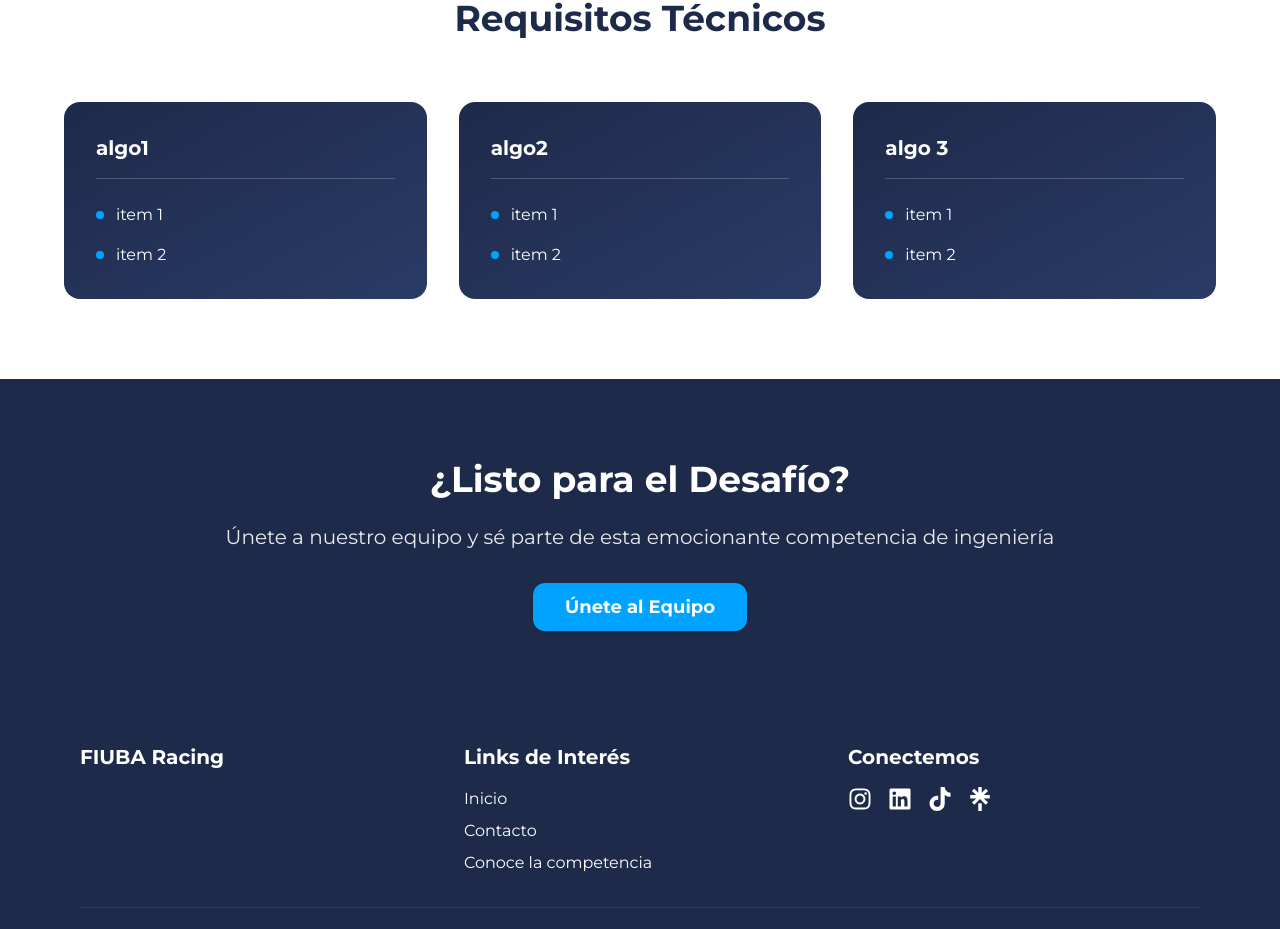
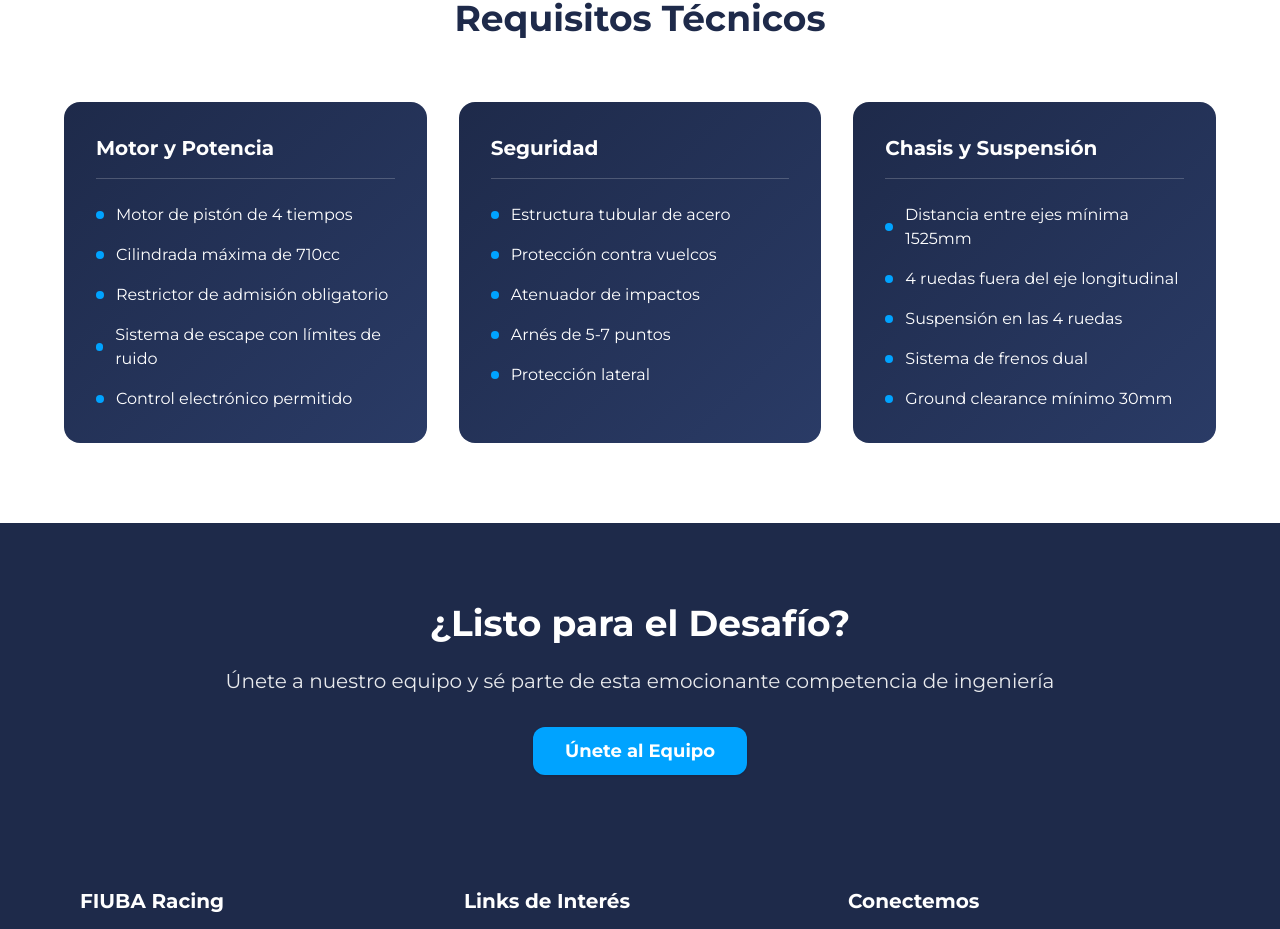
Before and after one commit to Agustin1324/formula-sae-website, a Next.js app: page /competencia in a window 1280 px wide. Shown: the part 3476-4405 px from the top of the page. Built offline with nearby package versions, Linux system fonts and the light colour scheme.

Commit message:
feat: update competition page with detailed requisites

```diff
--- a/app/competencia/page.tsx
+++ b/app/competencia/page.tsx
@@ -312,24 +312,33 @@ export default function CompetitionPage() {
           <div className="grid md:grid-cols-3 gap-8">
             {[
               {
-                title: "algo1",
+                title: "Motor y Potencia",
                 items: [
-                  "item 1",
-                  "item 2"
+                  "Motor de pistón de 4 tiempos",
+                  "Cilindrada máxima de 710cc",
+                  "Restrictor de admisión obligatorio",
+                  "Sistema de escape con límites de ruido",
+                  "Control electrónico permitido"
                 ]
               },
               {
-                title: "algo2",
+                title: "Seguridad",
                 items: [
-                  "item 1",
-                  "item 2"
+                  "Estructura tubular de acero",
+                  "Protección contra vuelcos",
+                  "Atenuador de impactos",
+                  "Arnés de 5-7 puntos",
+                  "Protección lateral"
                 ]
               },
               {
-                title: "algo 3",
+                title: "Chasis y Suspensión",
                 items: [
-                  "item 1",
-                  "item 2"
+                  "Distancia entre ejes mínima 1525mm",
+                  "4 ruedas fuera del eje longitudinal",
+                  "Suspensión en las 4 ruedas",
+                  "Sistema de frenos dual",
+                  "Ground clearance mínimo 30mm"
                 ]
               }
             ].map((category, index) => (
```
